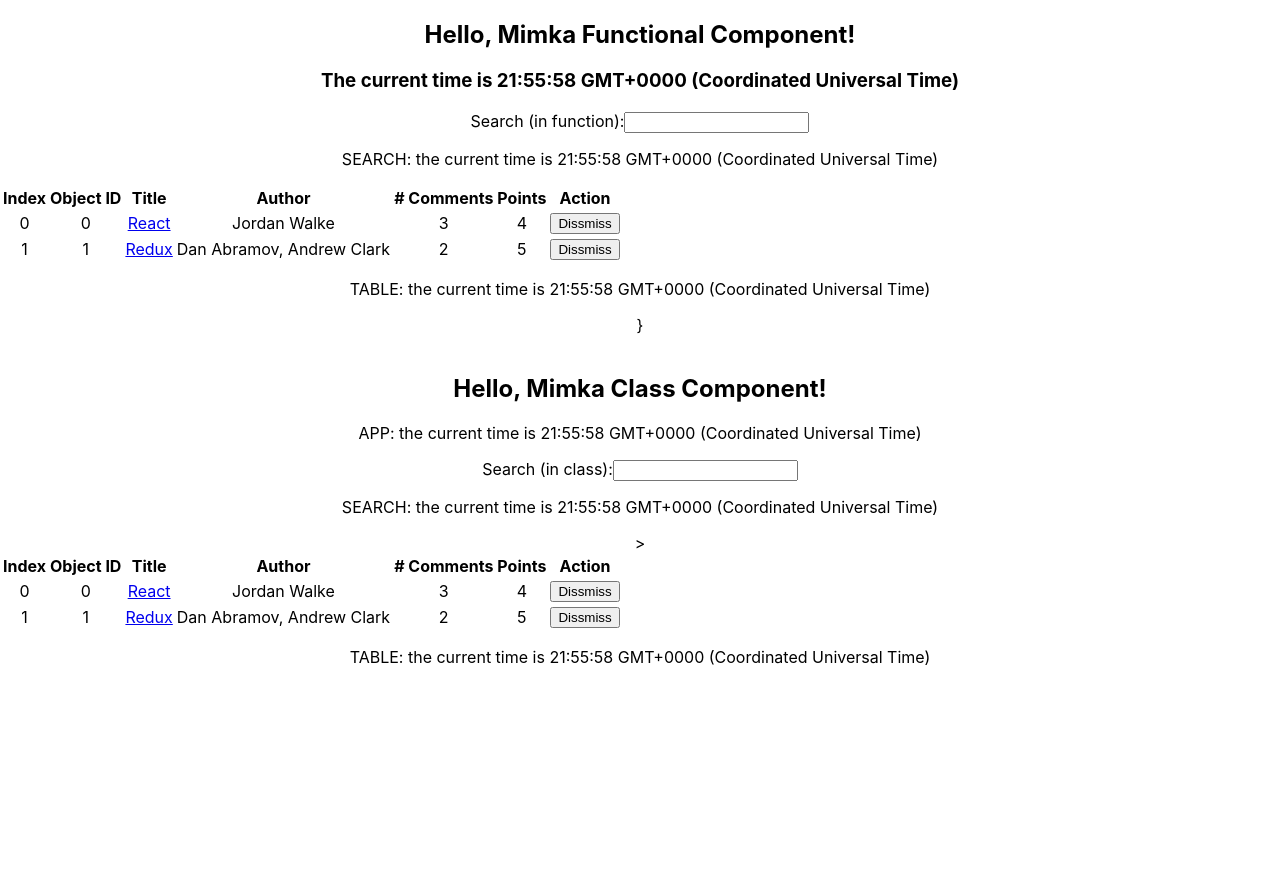
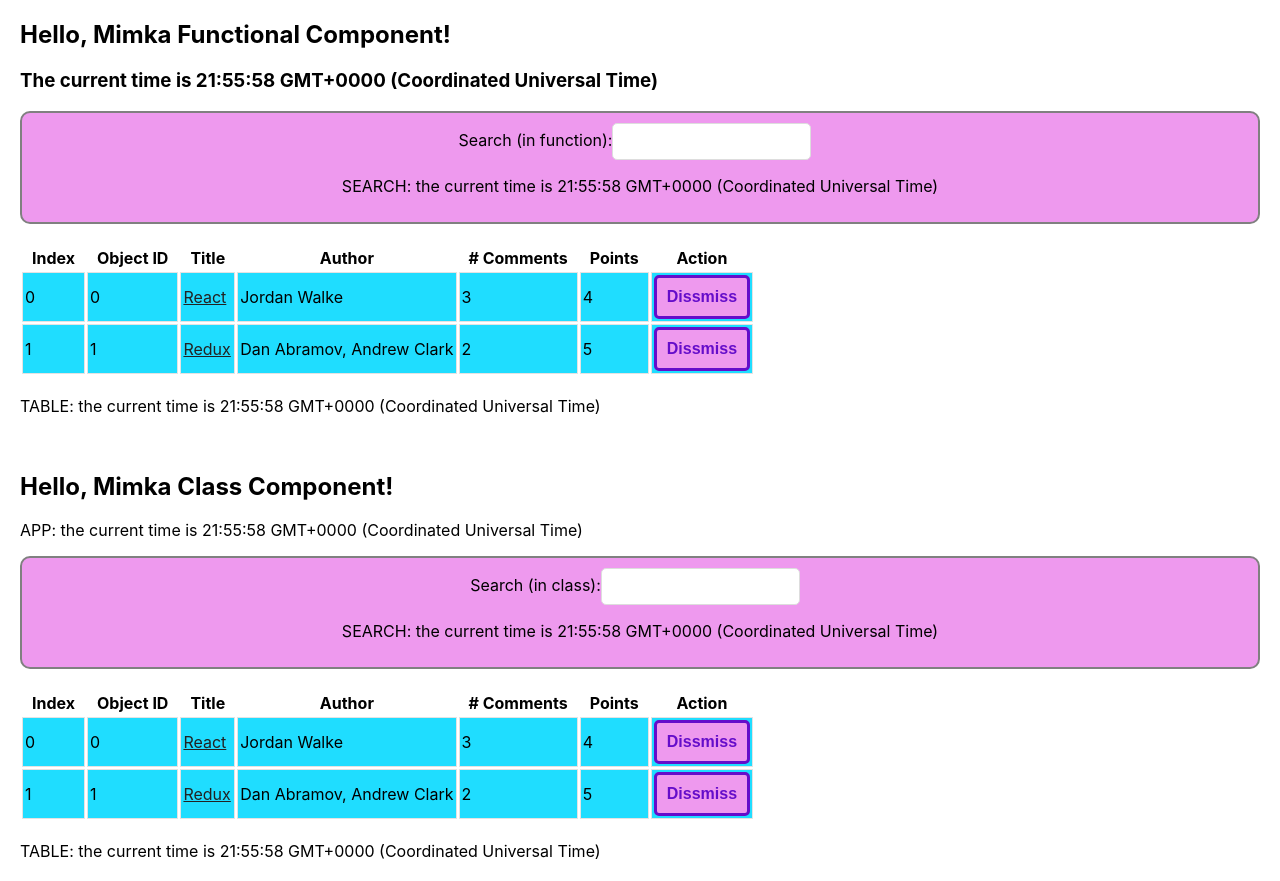
Before and after one commit to halacheva/the-road-to-react-tutorial, a React (Create React App) app: page / in a window 1280 px wide. Before the commit the page ends 800 px from the top, so only its background shows below. Built offline with nearby package versions, Linux system fonts and the light colour scheme.

Commit message:
Add some funky CSS

```diff
--- a/src/App.js
+++ b/src/App.js
@@ -50,8 +50,8 @@ function App() {
     </button>
   );
 
-  const Search = ({ value, onChange, children }) => (
-    <div>
+  const Search = ({ value, onChange, className, children }) => (
+    <div className={className}>
       <form>
         <label htmlFor="input[type=text]">{children}</label>
         <input type="text" value={value} onChange={onChange} />
@@ -110,13 +110,13 @@ function App() {
     const onSearchChange = event => setSearchTerm(event.target.value);
 
     return (
-      <div>
+      <div className="app">
         <h2>Hello, {dev.getName()}!</h2>
         <h3>The current time is {new Date().toTimeString()}</h3>
-        <Search value={searchTerm} onChange={onSearchChange}>
+        <Search value={searchTerm} onChange={onSearchChange} className="search">
           Search (in function):
         </Search>
-        <Table list={list} pattern={searchTerm} onDismiss={onDismiss} /> }
+        <Table list={list} pattern={searchTerm} onDismiss={onDismiss} />
       </div>
     );
   };
@@ -149,10 +149,13 @@ function App() {
         <div>
           <h2>Hello, {dev.getName()}!</h2>
           <p>APP: the current time is {new Date().toTimeString()}</p>
-          <Search value={searchTerm} onChange={this.onSearchChange}>
+          <Search
+            value={searchTerm}
+            onChange={this.onSearchChange}
+            className="search"
+          >
             Search (in class):
           </Search>
-          >
           <Table list={list} pattern={searchTerm} onDismiss={this.onDismiss} />
         </div>
       );
@@ -160,7 +163,7 @@ function App() {
   }
 
   return (
-    <div className="App">
+    <div className="page">
       <ListAsAFunction listProp={list} dev={devFunction} />
       <br />
       <ListAsClass />
--- a/src/index.css
+++ b/src/index.css
@@ -11,3 +11,69 @@ code {
   font-family: source-code-pro, Menlo, Monaco, Consolas, 'Courier New',
     monospace;
 }
+
+a {
+  color: #222;
+}
+
+a:hover {
+  text-decoration: underline;
+}
+
+ul, li {
+  list-style: none;
+  padding: 0;
+  margin: 0;
+}
+
+input {
+  padding: 10px;
+  border-radius: 5px;
+  margin-right: 10px;
+  border: 1px solid #dddddd;
+}
+
+button {
+  padding: 10px;
+  border: 3px solid #650dca;
+  background: #ee99ee;
+  border-radius: 5px;
+  font-size: inherit;
+  font-weight: bold;
+  color: #650dca;
+}
+
+button:hover {
+  background: #f073f0;
+}
+
+.page {
+  margin: 20px;
+}
+
+.search {
+  text-align: center;
+  background: #ee99ee;
+  border: 2px solid #808080;
+  border-radius: 10px;
+  padding: 10px 0;
+}
+
+table {
+  margin: 20px 0;
+}
+
+table th {
+  line-height: 24px;
+  font-size: 16px;
+  padding: 0 10px;
+  justify-content: space-between;
+}
+
+table td {
+  white-space: nowrap;
+  margin: 10px 0;
+  padding: 2px;
+  background: #1fddff;
+  border: 1px solid #e3e3e3;
+}
```
